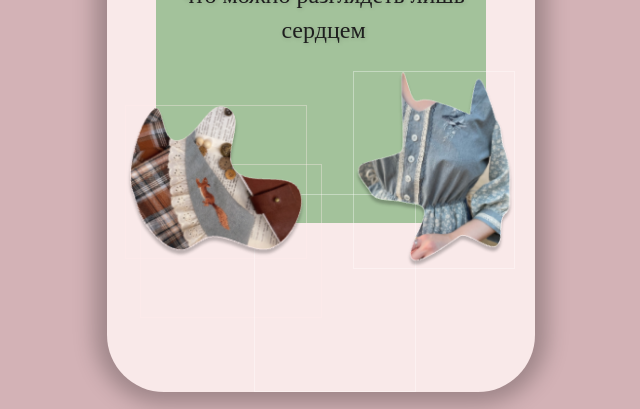
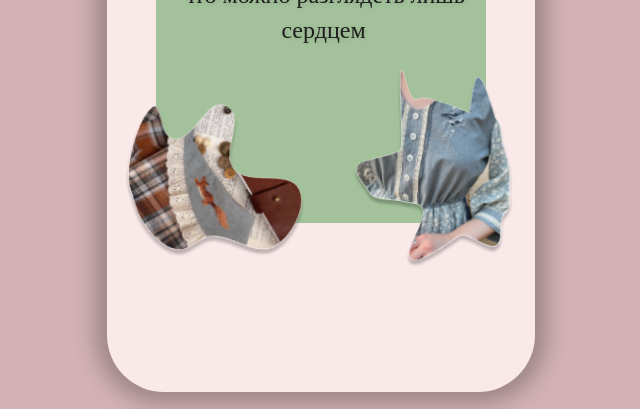
Before and after one commit to Chupacabriks/Taplink, a plain HTML site: page index.html in a window 1280 px wide. Shown: the part 703-1112 px from the top of the page, 319-959 px from the left. Drawn offline with Linux system fonts and the light colour scheme; a web font is replaced by a local one.

Commit message:
notborder

```diff
--- a/css/style.css
+++ b/css/style.css
@@ -131,7 +131,6 @@ text-shadow: 1px 1px 4px #00000025;
 margin-bottom: 132px;
 }
 .imgdog1 {
-  border: 1px solid rgba(254, 236, 236, 0.37);
 width: 182.03px;
 height: 154px;
 left: 48.61px;
@@ -141,7 +140,6 @@ margin-bottom: 0px;
 margin-left: -16px;
 }
 .imgdog2 {
-  border: 1px solid rgba(255, 255, 255, 0.37);
   width: 162.16px;
   height: 197.55px;
   left: 404.31px;
```
